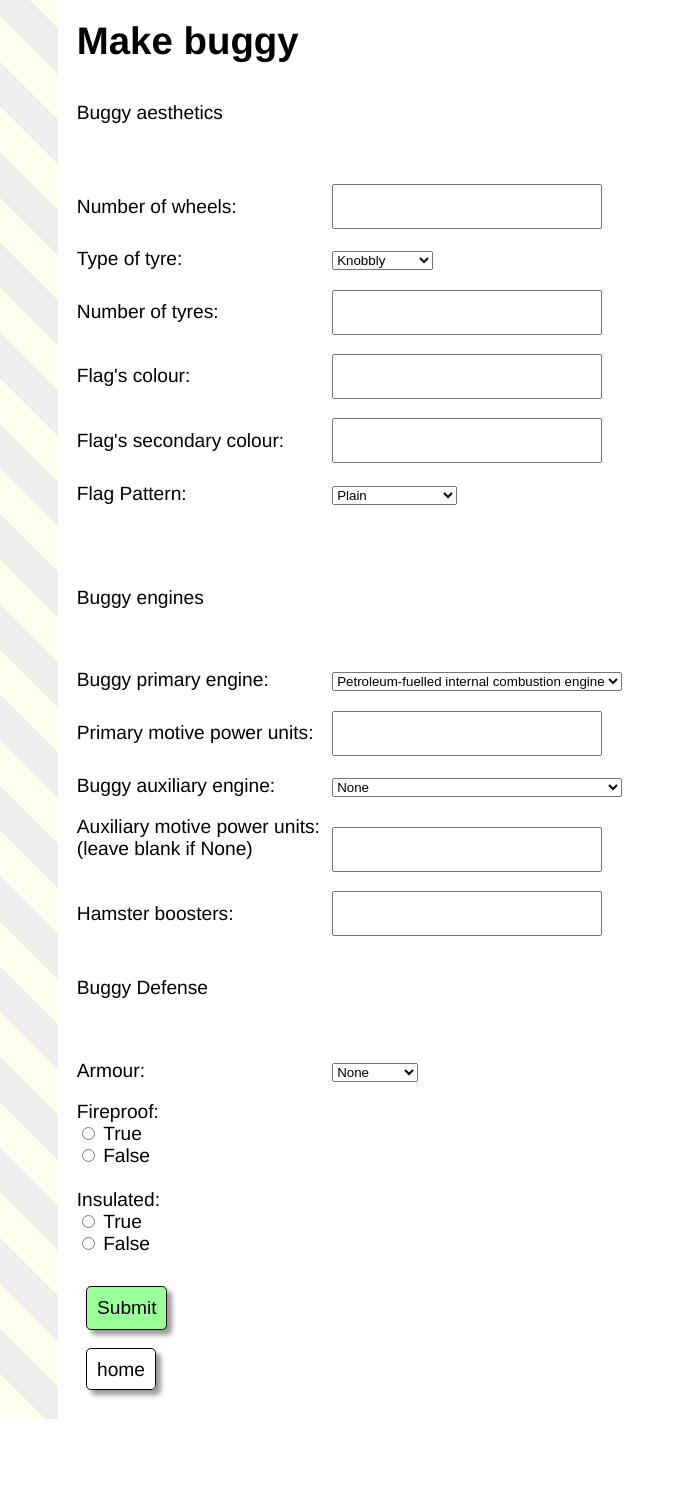
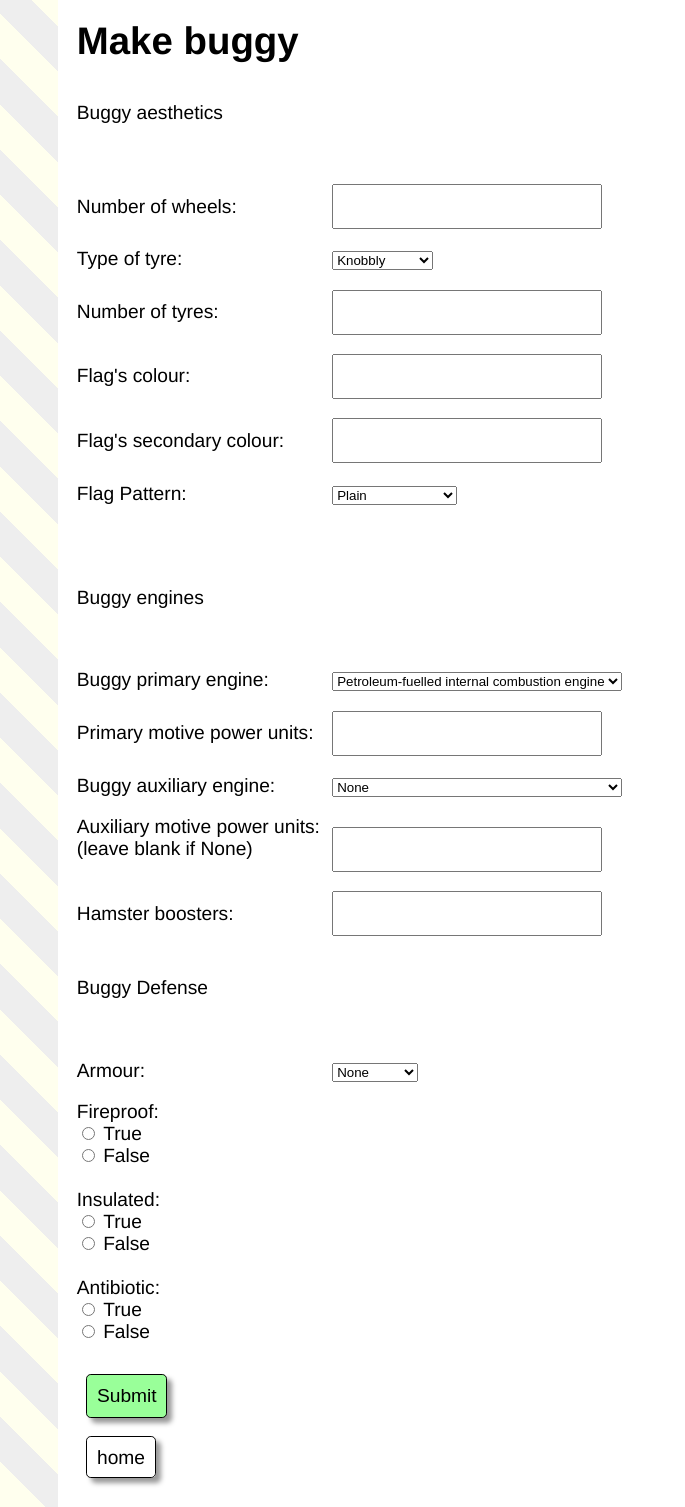
Before and after one commit to E-gonito/CS1999-buggy-race-editor, a Flask app: page /new in a window 1280 px wide. Shown: the whole page, without its empty margins (0-685 px from the left). Before the commit the page ends 1419 px from the top, so only its background shows below. Run offline with Flask 2, Linux system fonts and the light colour scheme.

Commit message:
added antibiotic to form

```diff
--- a/app.py
+++ b/app.py
@@ -104,13 +104,15 @@ def create_buggy():
     fireproof = request.form['fireproof']
     #insulated
     insulated = request.form['insulated']
+    #antibiotic
+    antibiotic = request.form['antibiotic']
 
     try:
       with sql.connect(DATABASE_FILE) as con:
         cur = con.cursor()
         cur.execute(
-           "UPDATE buggies set qty_wheels=?, flag_color=?, flag_color_secondary=?, flag_pattern=?, power_type=?, power_units=?, aux_power_type=?, aux_power_units=?, hamster_booster=?, tyres=?, qty_tyres=?, armour=?, fireproof=?, insulated=? WHERE id=?",
-           (qty_wheels, flag_color, flag_color_secondary,flag_pattern, power_type, power_units, aux_power_type, aux_power_units, hamster_booster, tyres, qty_tyres, armour, fireproof, insulated, DEFAULT_BUGGY_ID)
+           "UPDATE buggies set qty_wheels=?, flag_color=?, flag_color_secondary=?, flag_pattern=?, power_type=?, power_units=?, aux_power_type=?, aux_power_units=?, hamster_booster=?, tyres=?, qty_tyres=?, armour=?, fireproof=?, insulated=?, antibiotic=? WHERE id=?",
+           (qty_wheels, flag_color, flag_color_secondary,flag_pattern, power_type, power_units, aux_power_type, aux_power_units, hamster_booster, tyres, qty_tyres, armour, fireproof, insulated, antibiotic, DEFAULT_BUGGY_ID)
          )
         con.commit()
         msg = "Record successfully saved"
--- a/init_db.py
+++ b/init_db.py
@@ -39,7 +39,8 @@ con.execute("""
     qty_tyres             INTEGER DEFAULT 4,
     armour                VARCHAR(20),
     fireproof             BOOLEAN,
-    insulated             BOOLEAN
+    insulated             BOOLEAN,
+    antibiotic            BOOLEAN
 
 
   )
--- a/templates/buggy-form.html
+++ b/templates/buggy-form.html
@@ -135,6 +135,13 @@
 	<label for="insulated">False</label><br>
 	<br>
 
+	Antibiotic:<br>
+	<input type="radio" id="True" name="antibiotic" value="True">
+	<label for="antibiotic">True</label><br>
+	<input type="radio" id="False" name="antibiotic" value="False">
+	<label for="antibiotic">False</label><br>
+	<br>
+
 
 
 
--- a/templates/buggy.html
+++ b/templates/buggy.html
@@ -50,6 +50,10 @@
 	<tr>
      <td>Insulated:</td> <td> {{ buggy['insulated'] }} </td>
     </tr>
+	<tr>
+     <td>Antibiotic:</td> <td> {{ buggy['antibiotic'] }} </td>
+    </tr>
+
   </table>
 
   <p>
```
